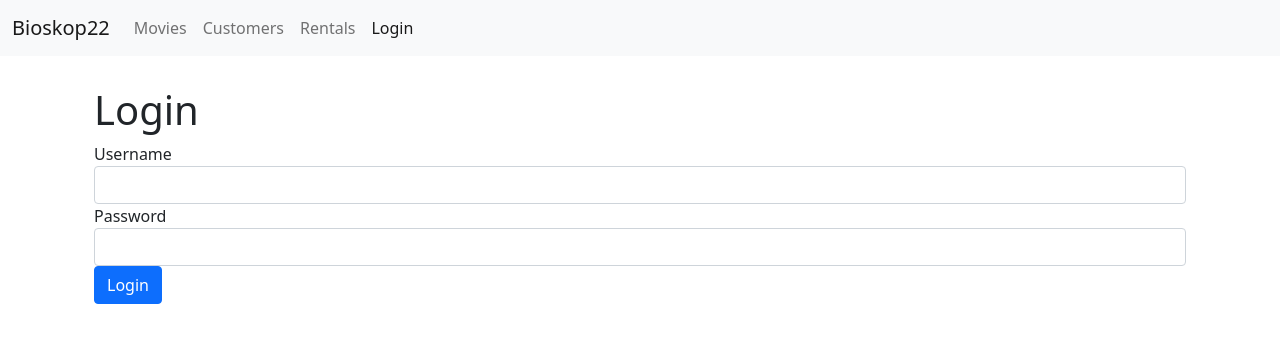
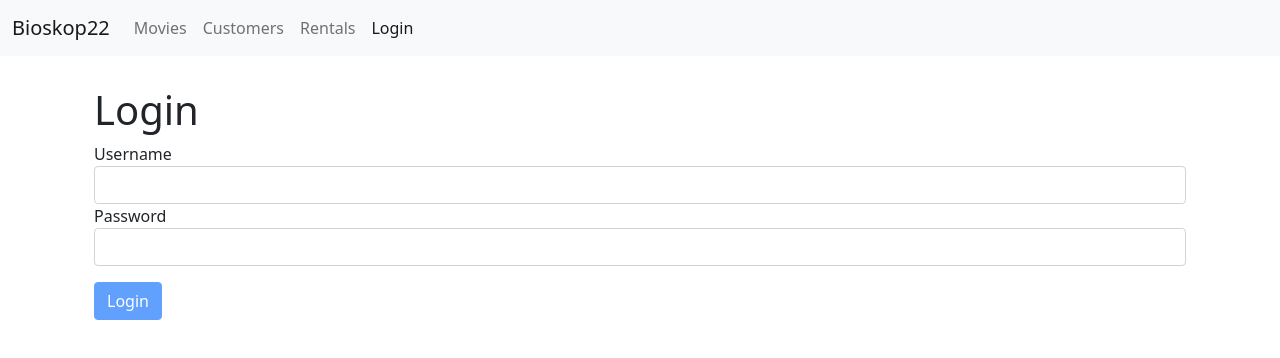
Before and after one commit to rifqyyusuf12/reactJS2, a React (Create React App) app: page /login in a window 1280 px wide. Shown: the top 358 px of the page. Built offline with nearby package versions, Linux system fonts and the light colour scheme.

Commit message:
menambahkan menu login

```diff
--- a/package.json
+++ b/package.json
@@ -9,6 +9,7 @@
     "bootstrap": "^5.1.3",
     "bootstrap-icons": "^1.8.1",
     "font-awesome": "^4.7.0",
+    "joi-browser": "^13.4.0",
     "lodash": "^4.17.10",
     "prop-types": "^15.6.2",
     "react": "^17.0.2",
--- a/src/App.css
+++ b/src/App.css
@@ -36,3 +36,7 @@
     transform: rotate(360deg);
   }
 }
+
+.button {
+  margin : 10px 0 0 0
+}
--- /dev/null
+++ b/src/components/common/form.jsx
@@ -0,0 +1,76 @@
+import React, { Component } from 'react';
+import Joi from 'joi-browser';
+import Input from './input';
+
+class Form extends Component {
+    state = {
+        data: {},
+        errors: {}
+     };
+
+     validate = () => {
+        const options = { abortEarly: false };
+        const { error } = Joi.validate(this.state.data, this.schema, options);
+        if (!error) return null;
+
+        const errors = {};
+        for (let item of error.details)
+            errors[item.path[0]] = item.message;
+        return errors;
+
+    };
+
+    validateProperty = ({ name, value }) => {
+        const obj = { [name]: value };
+        const schema = { [name]: this.schema[name] };
+        const {error} = Joi.validate(obj, schema);
+        return error ? error.details[0].message : null;
+    };
+
+    handleSubmit = e => {
+        e.preventDefault();
+
+        const errors = this.validate();
+        this.setState({ errors: errors || {} })
+        if (errors) return;
+
+        this.doSubmit();
+        // const username = this.username.current.value; klo mau aktifkan autofocus
+    };
+
+    handleChange = ({ currentTarget: input }) => {
+        const errors = {...this.state.errors};
+        const errorMessage = this.validateProperty(input);
+        if (errorMessage) errors[input.name] = errorMessage;
+        else delete errors[input.name];
+
+        const data ={ ...this.state.data };
+        data[input.name] = input.value
+        this.setState({ data, errors })
+    };
+
+    renderButton(label) {
+        return (
+        <button disabled={this.validate()} className="btn btn-primary mt-3">
+            {label}
+        </button>
+        );
+    };
+
+    renderInput(name, label, type ='text') {
+        const { data, errors } = this.state;
+
+        return (
+        <Input
+            type={type}
+            name={name}
+            value={data[name]}
+            label={label}
+            onChange={this.handleChange}
+            error={errors[name]}
+        />
+        );
+    };
+}
+
+export default Form;
--- /dev/null
+++ b/src/components/common/input.jsx
@@ -0,0 +1,20 @@
+import { type } from '@testing-library/user-event/dist/type';
+import React from 'react';
+
+const Input = ({ type, name, label, value, error, onChange }) => {
+    return (
+    <div className="form-group">
+        <label htmlFor={name}>{label}</label>
+        <input
+            value={value}
+            onChange={onChange}
+            type={type}
+            name={name}
+            id={name}
+            className="form-control" />
+        {error && <div className="alert alert-danger">{error}</div>}
+        </div>
+     );
+}
+
+export default Input;
--- a/src/components/loginForm.jsx
+++ b/src/components/loginForm.jsx
@@ -1,16 +1,34 @@
 import React, { Component } from 'react';
+import Joi from 'joi-browser';
+import { join } from 'lodash';
+import Form from './common/form';
 
-class LoginForm extends Component {
-    handleSubmit = e => {
-        e.preventDefault();
-
-
-
-        //call the server
-        console.log('submitted')
-
+class LoginForm extends Form {
+    // username = React.createRef(); autofocus klo mau diaktifkan
+    state= {
+        data: {  username: '', password: '' },
+        errors: {}
     };
 
+    schema = {
+        username: Joi
+        .string()
+        .required()
+        .label('Username'),
+        password: Joi
+        .string()
+        .required()
+        .label('Password')
+    };
+
+    // componentDidMount() {
+    //     this.username.current.focus();
+    // } klo pake autofocus ini diaktifkan
+
+    doSubmit = () => {
+        //call the server
+        console.log("Submitted")
+    }
 
 
     render() {
@@ -18,15 +36,9 @@
             <div className='container'>
                 <h1>Login</h1>
                 <form onSubmit={this.handleSubmit}>
-                    <div className="form-group">
-                        <label htmlFor="username">Username</label>
-                        <input id="username" type="text" className="form-control" />
-                    </div>
-                    <div className="form-group">
-                        <label htmlFor="password">Password</label>
-                        <input id="password" type="text" className="form-control" />
-                    </div>
-                    <button className="btn btn-primary">Login</button>
+                    {this.renderInput('username', 'Username')}
+                    {this.renderInput('password', 'Password', 'password')}
+                    {this.renderButton('Login')}
                 </form>
             </div>
         );
```
Also changed, not shown: 1 other file (tests, documents, lock files or other folders).
